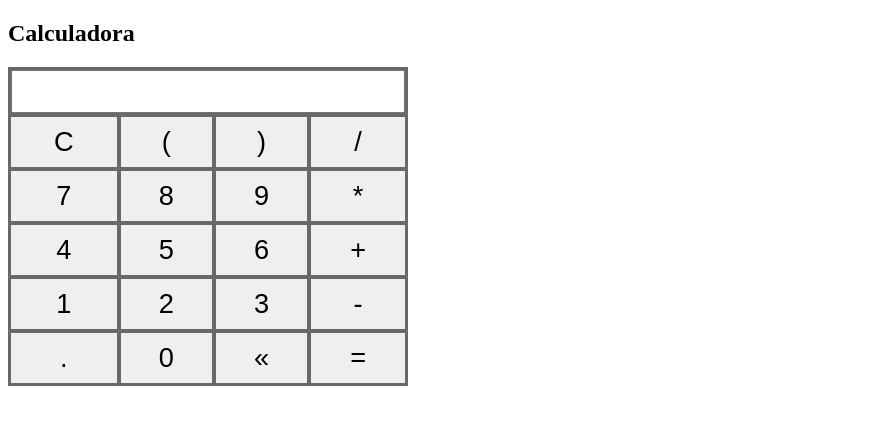
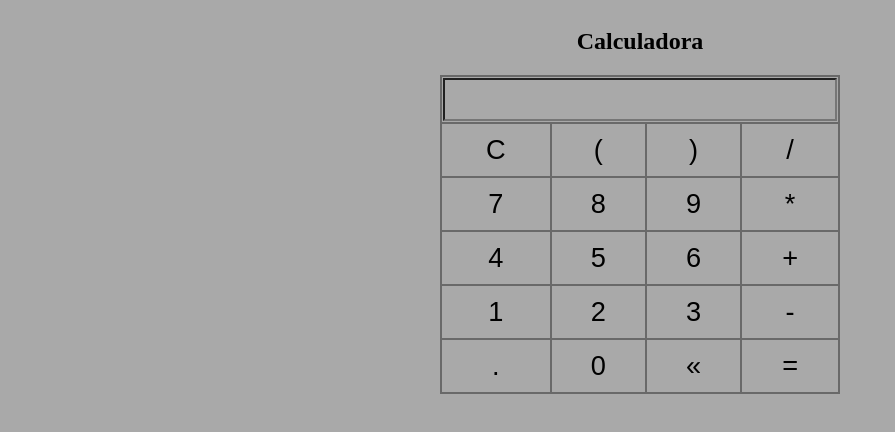
Before and after one commit to Miguel21S/Udemy_JS_TS_React_NextJS, a plain HTML site: page Aula_57_calculadora/index.html in a window 1280 px wide. Shown: the whole page, without its empty margins (0-895 px from the left). Drawn offline with Linux system fonts and the light colour scheme.

Commit message:
Actualizacion: Centralizacion de documentos

```diff
--- a/Aula_57_calculadora/css/style.css
+++ b/Aula_57_calculadora/css/style.css
@@ -1,3 +1,19 @@
+
+*{
+    background-color: darkgrey;
+}
+
+.conteiner{
+    display: flex;
+    justify-content: center;
+    align-items: center;
+}
+
+.tabla{
+    display: flex;
+    justify-content: center;
+    align-items: center;
+}
 
 .calculadora{
     background-color: dimgray;
--- a/Aula_57_calculadora/index.html
+++ b/Aula_57_calculadora/index.html
@@ -1,17 +1,20 @@
 <!DOCTYPE html>
 <html lang="en">
+
 <head>
     <meta charset="UTF-8">
     <meta name="viewport" content="width=device-width, initial-scale=1.0">
     <link rel="stylesheet" href="./css/style.css">
     <title>Document</title>
 </head>
+
 <body>
 
     <section class="conteiner">
         <h1>Calculadora</h1>
     </section>
 
+    <section class="tabla">
         <table class="calculadora">
             <tr>
                 <td colspan="4">
@@ -55,7 +58,9 @@
             </tr>
 
         </table>
+    </section>
 
-<script src="./js/main.js" ></script>
+    <script src="./js/main.js"></script>
 </body>
+
 </html>
```
Lines whose indentation alone changed are shown as unchanged.
